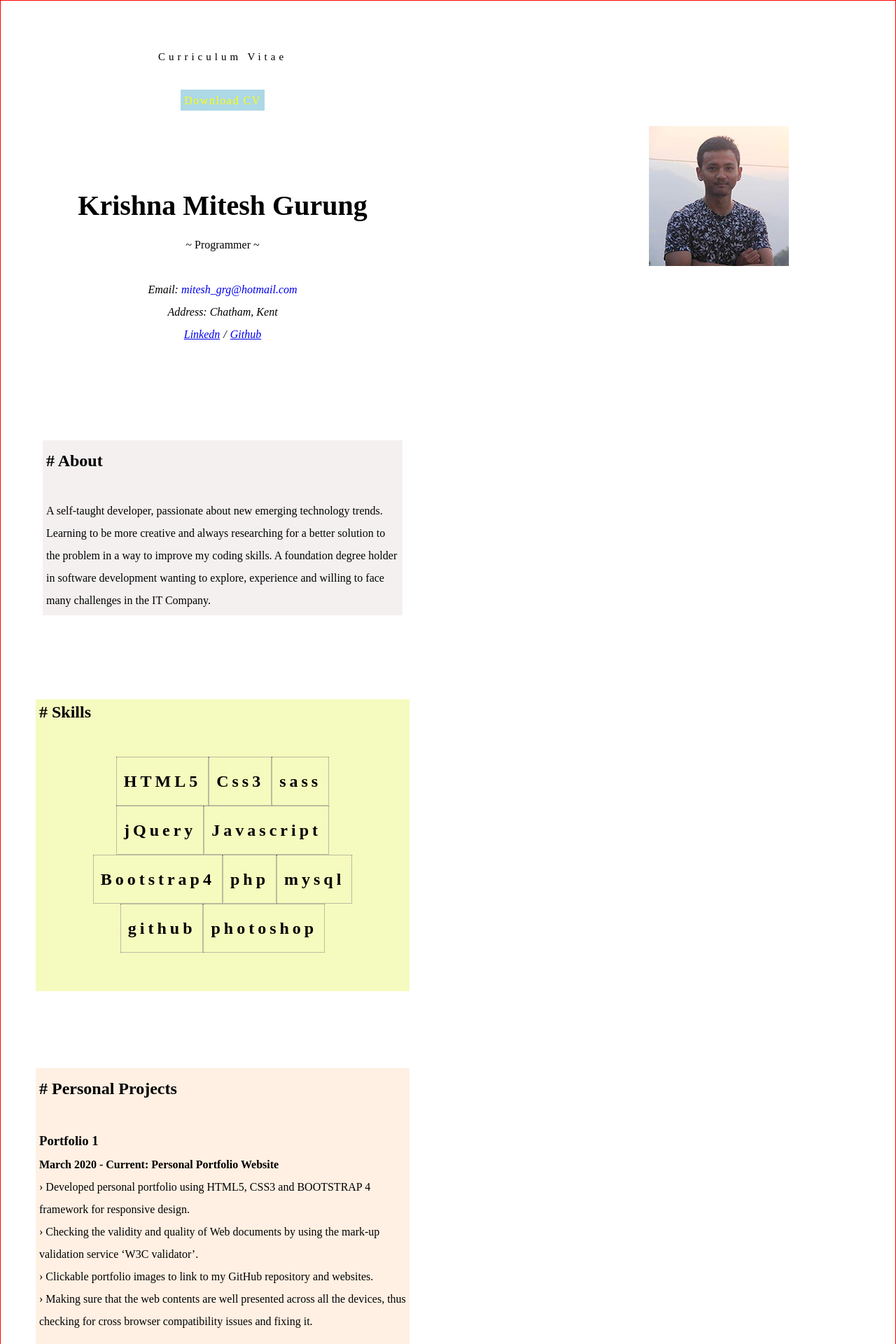
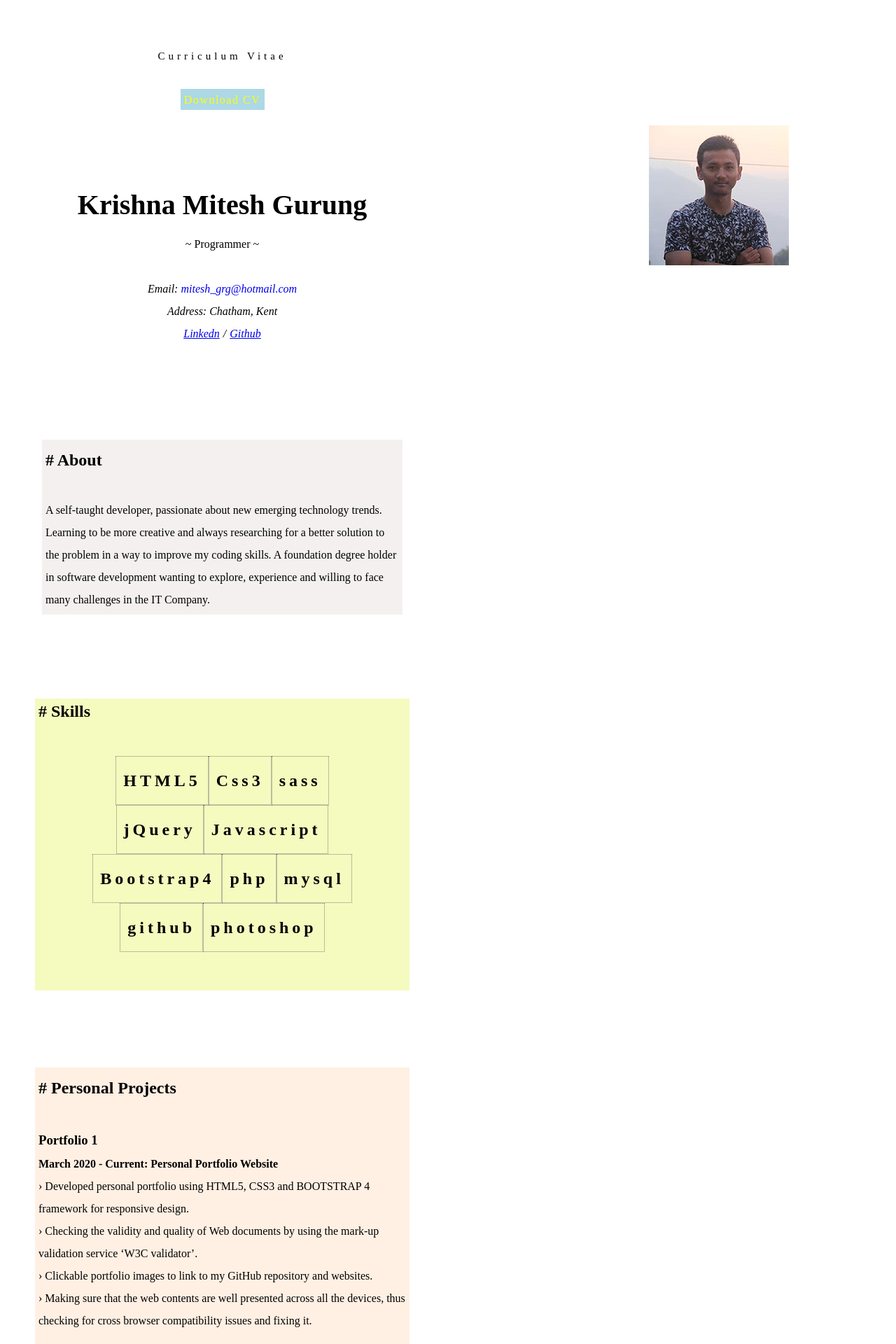
Before and after one commit to kmitesh/Personal-Portfolio-Website, a PHP site: page /cv.html in a window 1280 px wide. Shown: the top 1920 px of the page at 70% size. Run offline with PHP 8.4, Linux system fonts and the light colour scheme.

Commit message:
cvstyle file updated

```diff
--- a/css/cvstyle.css
+++ b/css/cvstyle.css
@@ -6,7 +6,6 @@
 #container{
   display: grid;
   min-height:100vh;
-  border: 1px solid red;
  grid-template-columns:1fr;
  grid-auto-rows: minmax(100px, auto);
  grid-gap:10px;
```
